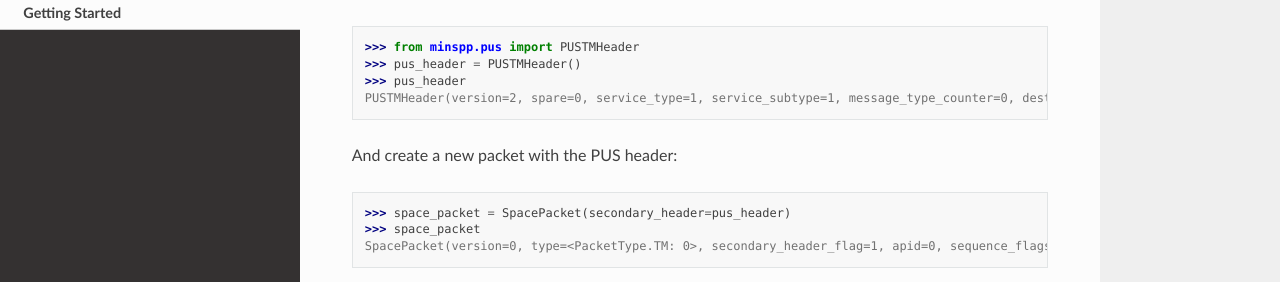
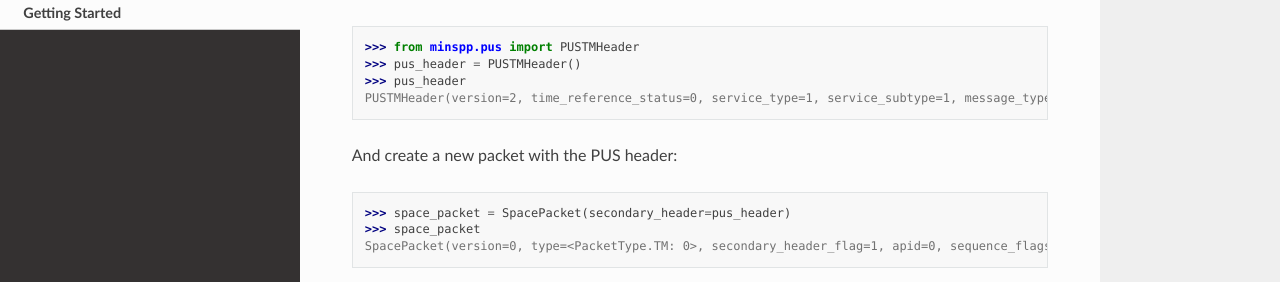
Before and after one commit to nunorc/minsp, a Sphinx documentation site: the page built from docs/source/getting_started.rst, in a window 1280 px wide and 1400 px high, scrolled down 631 px. Shown: the part 169-451 px from the top of the window. Built offline with Sphinx 7.4.7 and the Read the Docs theme 3.1.0, drawn with Linux system fonts in a browser that asks for light colours; pages that are not in the unit, such as notebooks, are missing from menus; some of the changed text lies outside the part shown.

Commit message:
Fix space -> time reference status

```diff
--- a/docs/source/getting_started.rst
+++ b/docs/source/getting_started.rst
@@ -42,7 +42,7 @@ packets use the PUS-C (ECSS-E-ST-70-41C) TM secondary header:
    >>> from minspp.pus import PUSTMHeader
    >>> pus_header = PUSTMHeader()
    >>> pus_header
-   PUSTMHeader(version=2, spare=0, service_type=1, service_subtype=1, message_type_counter=0, destination_id=0, has_time=False, cuc_time=b'')
+   PUSTMHeader(version=2, time_reference_status=0, service_type=1, service_subtype=1, message_type_counter=0, destination_id=0, has_time=False, cuc_time=b'')
 
 And create a new packet with the PUS header:
 
@@ -50,7 +50,7 @@ And create a new packet with the PUS header:
 
    >>> space_packet = SpacePacket(secondary_header=pus_header)
    >>> space_packet
-   SpacePacket(version=0, type=<PacketType.TM: 0>, secondary_header_flag=1, apid=0, sequence_flags=<SequenceFlags.UNSEGMENTED: 3>, sequence_count=0, data_length=6, secondary_header=PUSTMHeader(version=2, spare=0, service_type=1, service_subtype=1, message_type_counter=0, destination_id=0, has_time=False, cuc_time=b''), data_field=b'')
+   SpacePacket(version=0, type=<PacketType.TM: 0>, secondary_header_flag=1, apid=0, sequence_flags=<SequenceFlags.UNSEGMENTED: 3>, sequence_count=0, data_length=6, secondary_header=PUSTMHeader(version=2, time_reference_status=0, service_type=1, service_subtype=1, message_type_counter=0, destination_id=0, has_time=False, cuc_time=b''), data_field=b'')
 
 For example a housekeeping parameter report (service 3, subtype 25) for
 destination 42:
@@ -94,7 +94,7 @@ To create a space packet from a byte stream including a PUS header, use
 
    >>> data = SpacePacket(secondary_header=pus_header).as_bytes()
    >>> SpacePacket.from_bytes(data, pus_tm=True)
-   SpacePacket(version=0, type=<PacketType.TM: 0>, secondary_header_flag=1, apid=0, sequence_flags=<SequenceFlags.UNSEGMENTED: 3>, sequence_count=0, data_length=6, secondary_header=PUSTMHeader(version=2, spare=0, service_type=1, service_subtype=1, message_type_counter=0, destination_id=0, has_time=False, cuc_time=b''), data_field=b'')
+   SpacePacket(version=0, type=<PacketType.TM: 0>, secondary_header_flag=1, apid=0, sequence_flags=<SequenceFlags.UNSEGMENTED: 3>, sequence_count=0, data_length=6, secondary_header=PUSTMHeader(version=2, time_reference_status=0, service_type=1, service_subtype=1, message_type_counter=0, destination_id=0, has_time=False, cuc_time=b''), data_field=b'')
 
 Or from a byte stream including a MAL header:
 
```
Also changed, not shown: README.md (+3 -3 lines), 2 other files.
